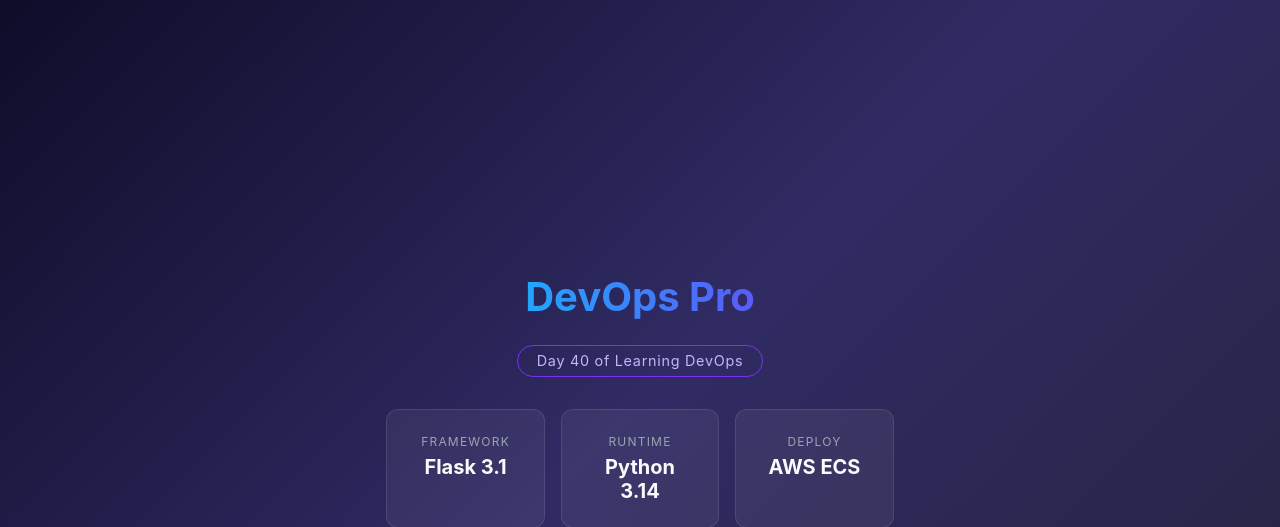
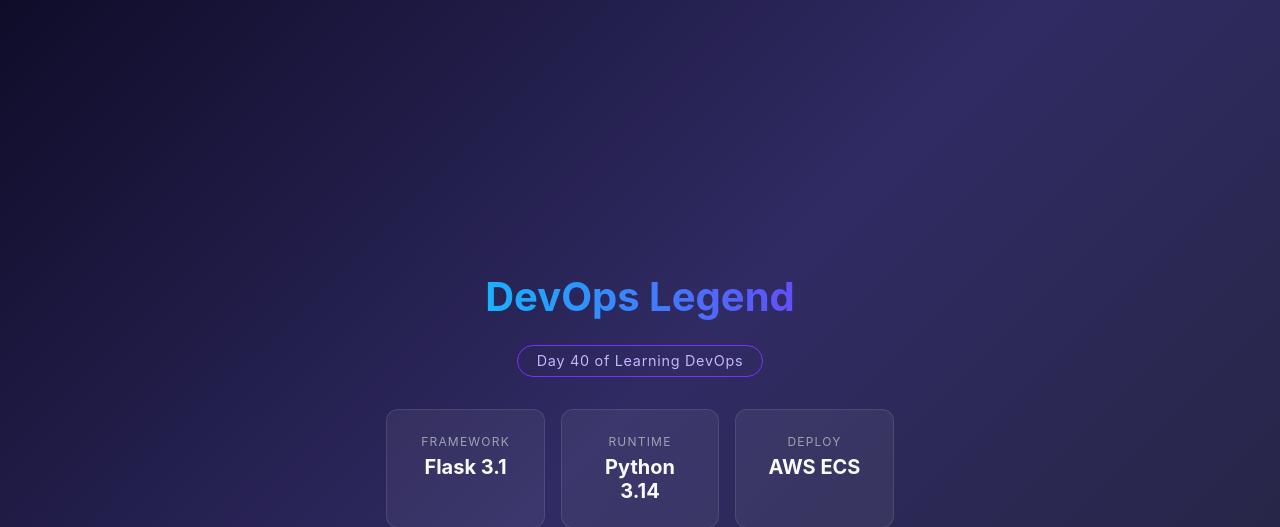
Before and after one commit to Shubhambs11/github-actions-zero-to-hero, a Flask app: page / in a window 1280 px wide. Shown: the top 527 px of the page. Run offline with Flask 3, Linux system fonts and the light colour scheme.

Commit message:
Update index.html

```diff
--- a/templates/index.html
+++ b/templates/index.html
@@ -67,7 +67,7 @@
 </head>
 <body>
     <div class="container">
-        <h1>DevOps Pro</h1>
+        <h1>DevOps Legend</h1>
         <div class="badge">Day 40 of Learning DevOps</div>
         <div class="cards">
             <div class="card">
```
